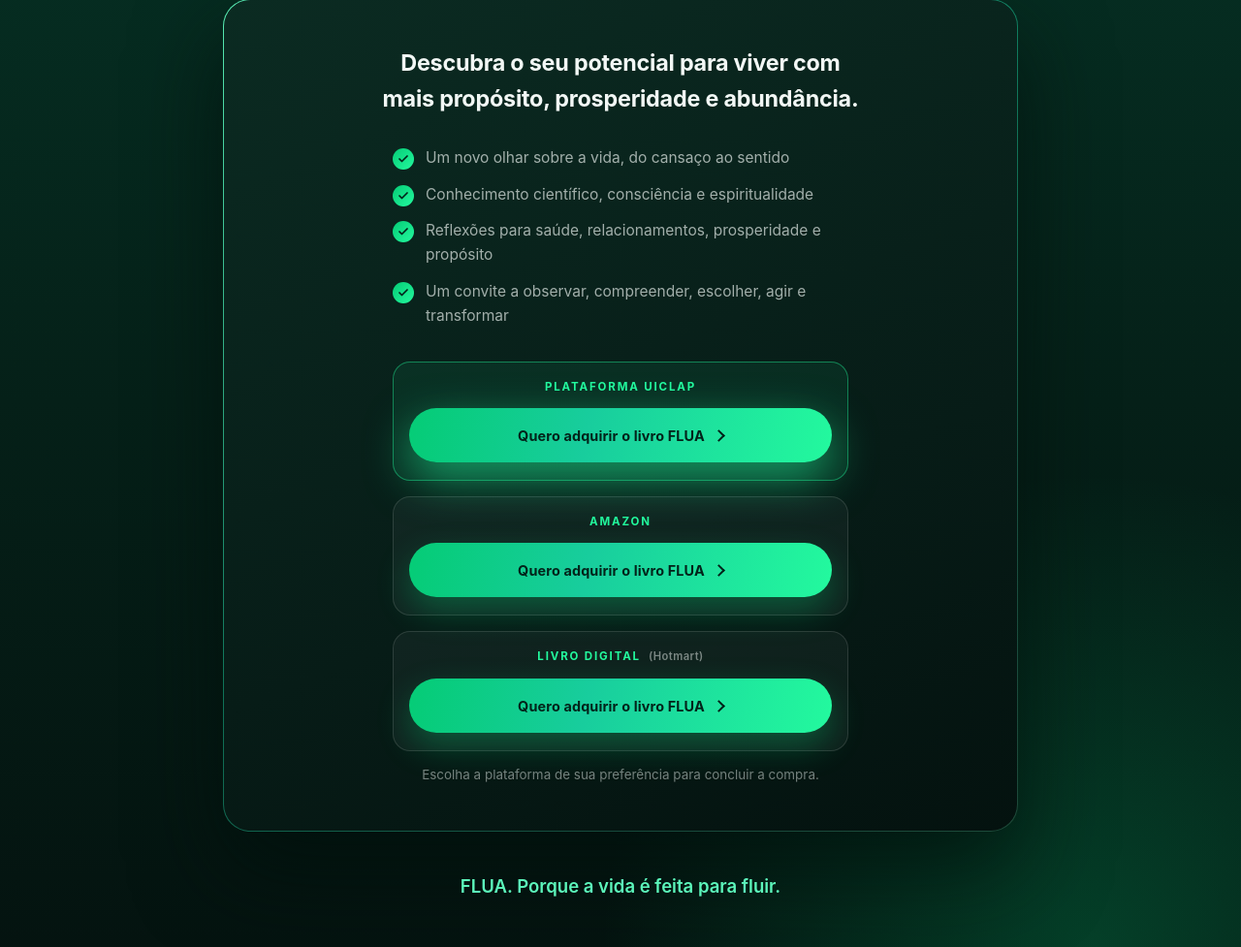
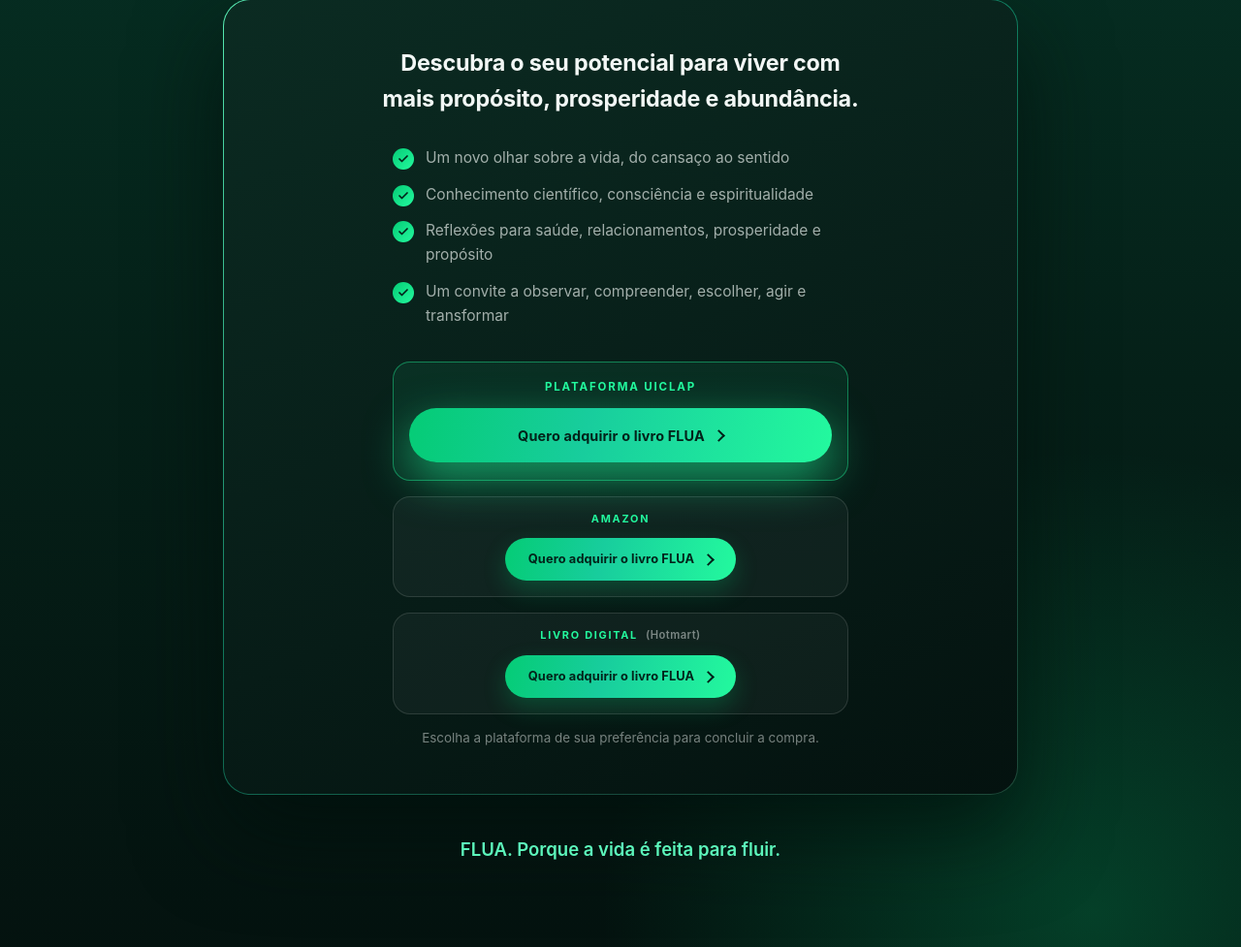
Before and after one commit to gabriellasaro-ui/LP---FLUA, a Flask app: template templates/livro-flua.html in a window 1280 px wide. Shown: the part 4192-5169 px from the top of the page at 97% size. Run offline with Flask 3, Linux system fonts and the light colour scheme; the template is opened without the code that fills it, so the values that code supplies are empty.

Commit message:
desgra flua

```diff
--- a/templates/livro-flua.html
+++ b/templates/livro-flua.html
@@ -786,6 +786,19 @@
       font-size: 0.9rem;
     }
 
+    /* Amazon e Hotmart entram como alternativas: mesmo texto, peso visual menor */
+    .buy-option--alt { padding: 14px 16px 16px; }
+
+    .buy-option--alt .buy-platform { margin-bottom: 11px; font-size: 0.68rem; }
+
+    .buy-option--alt .btn {
+      width: auto;
+      min-height: 44px;
+      padding: 10px 24px;
+      font-size: 0.8rem;
+      box-shadow: 0 10px 24px rgba(5, 204, 118, 0.24);
+    }
+
     .buy-options + .cta-note { text-align: center; }
 
     .offer-sign {
@@ -800,6 +813,7 @@
     /* em telas estreitas o texto do CTA fica apertado */
     @media (max-width: 480px) {
       .buy-option .btn { padding-inline: 14px; font-size: 0.84rem; }
+      .buy-option--alt .btn { padding-inline: 18px; font-size: 0.76rem; }
     }
 
     /* ---------- footer ---------- */
@@ -1173,13 +1187,13 @@
                    href="https://loja.uiclap.com/titulo/ua163679">Quero adquirir o livro FLUA</a>
               </div>
 
-              <div class="buy-option">
+              <div class="buy-option buy-option--alt">
                 <p class="buy-platform">Amazon</p>
                 <a class="btn js-cta" data-cta="checkout" data-cta-label="oferta_amazon"
                    href="https://www.amazon.com.br/dp/B0H8QNCH6Y">Quero adquirir o livro FLUA</a>
               </div>
 
-              <div class="buy-option">
+              <div class="buy-option buy-option--alt">
                 <p class="buy-platform">Livro digital <span>(Hotmart)</span></p>
                 <a class="btn js-cta" data-cta="checkout" data-cta-label="oferta_hotmart"
                    href="https://hotmart.com/pt-br/marketplace/produtos/flua-descubra-seu-potencial-e-transforme-sua-vida/P106090066Y">Quero adquirir o livro FLUA</a>
```
